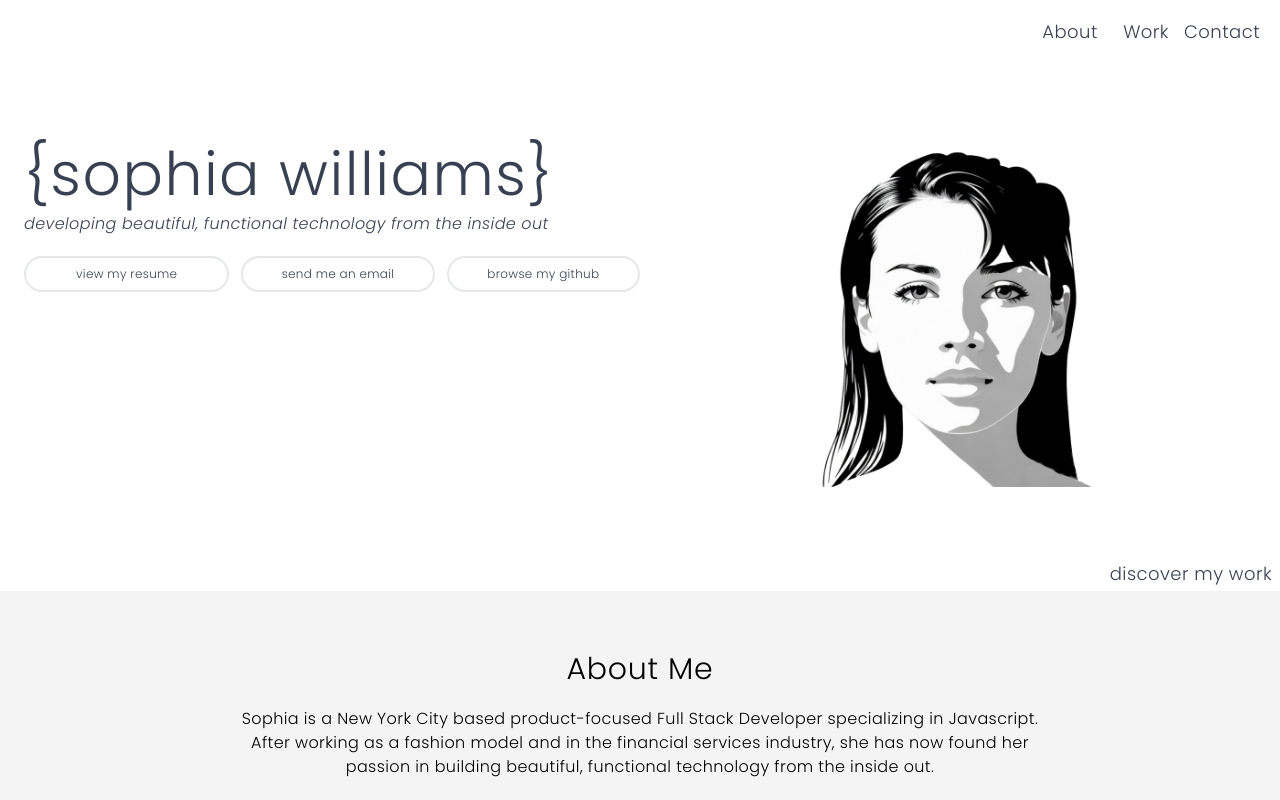
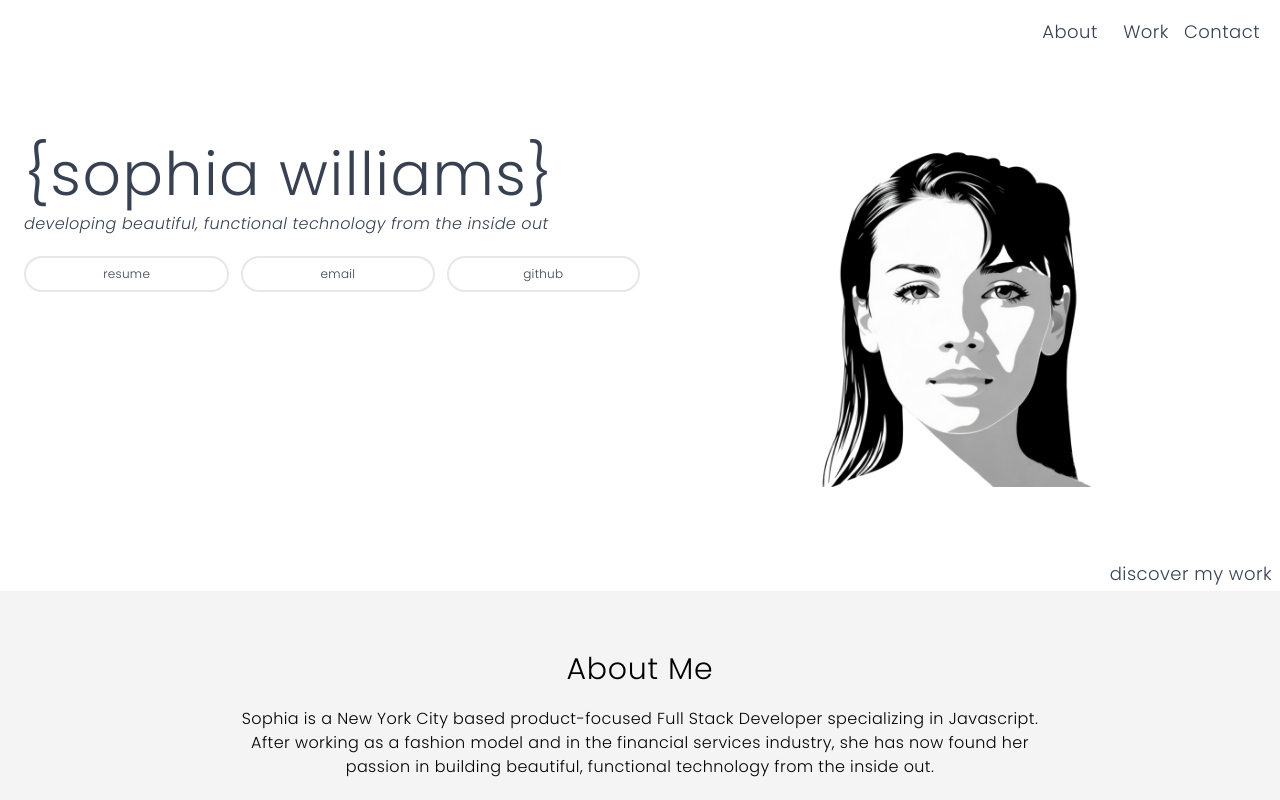
Before and after one commit to sophiawilliams16/sophia-williams-portfolio, a React (Vite) app: page / in a window 1280 px wide. Shown: the top 800 px of the page. Built offline with nearby package versions, Linux system fonts and the light colour scheme.

Commit message:
updated resume, title buttons

```diff
--- a/src/components/Title/Title.jsx
+++ b/src/components/Title/Title.jsx
@@ -23,9 +23,9 @@ function Title() {
                     <h1 className="md:text-6xl text-4xl pl-4"> {"{sophia williams}"} </h1>
                     <p className="pl-4 pt-2 italic">developing beautiful, functional technology from the inside out</p>
                     <div className="grid grid-cols-3 pl-4 mt-5 md:text-s text-xs space-x-3">
-                        <button className="border-2 border-light-gray rounded-3xl p-1" onClick={handleShowModal}>view my resume</button>
-                        <a className="border-2 border-light-gray rounded-3xl p-1 text-center" href="mailto:sophiaashleighwilliams@gmail.com">send me an email</a>
-                        <a className="border-2 border-light-gray rounded-3xl p-1 text-center" href="https://github.com/sophiawilliams16">browse my github</a>
+                        <button className="border-2 border-light-gray rounded-3xl p-1" onClick={handleShowModal}>resume</button>
+                        <a className="border-2 border-light-gray rounded-3xl p-1 text-center" href="mailto:sophiaashleighwilliams@gmail.com">email</a>
+                        <a className="border-2 border-light-gray rounded-3xl p-1 text-center" href="https://github.com/sophiawilliams16">github</a>
                     </div>
                 </div>
                 <div className="justify-self-center sm:p-10 md:p-20 max-w-2xl">
```
Also changed, not shown: 1 other file (tests, documents, lock files or other folders).
